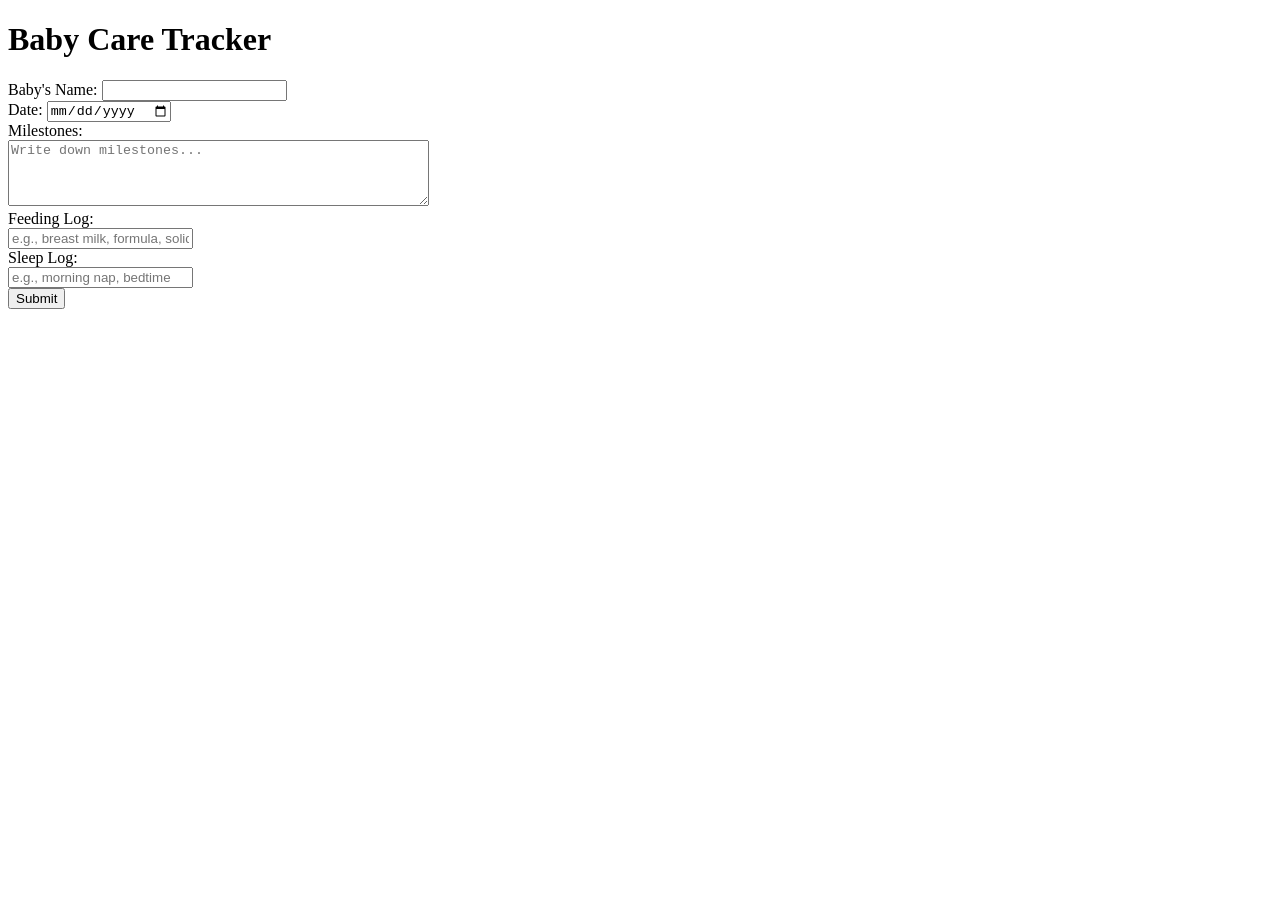
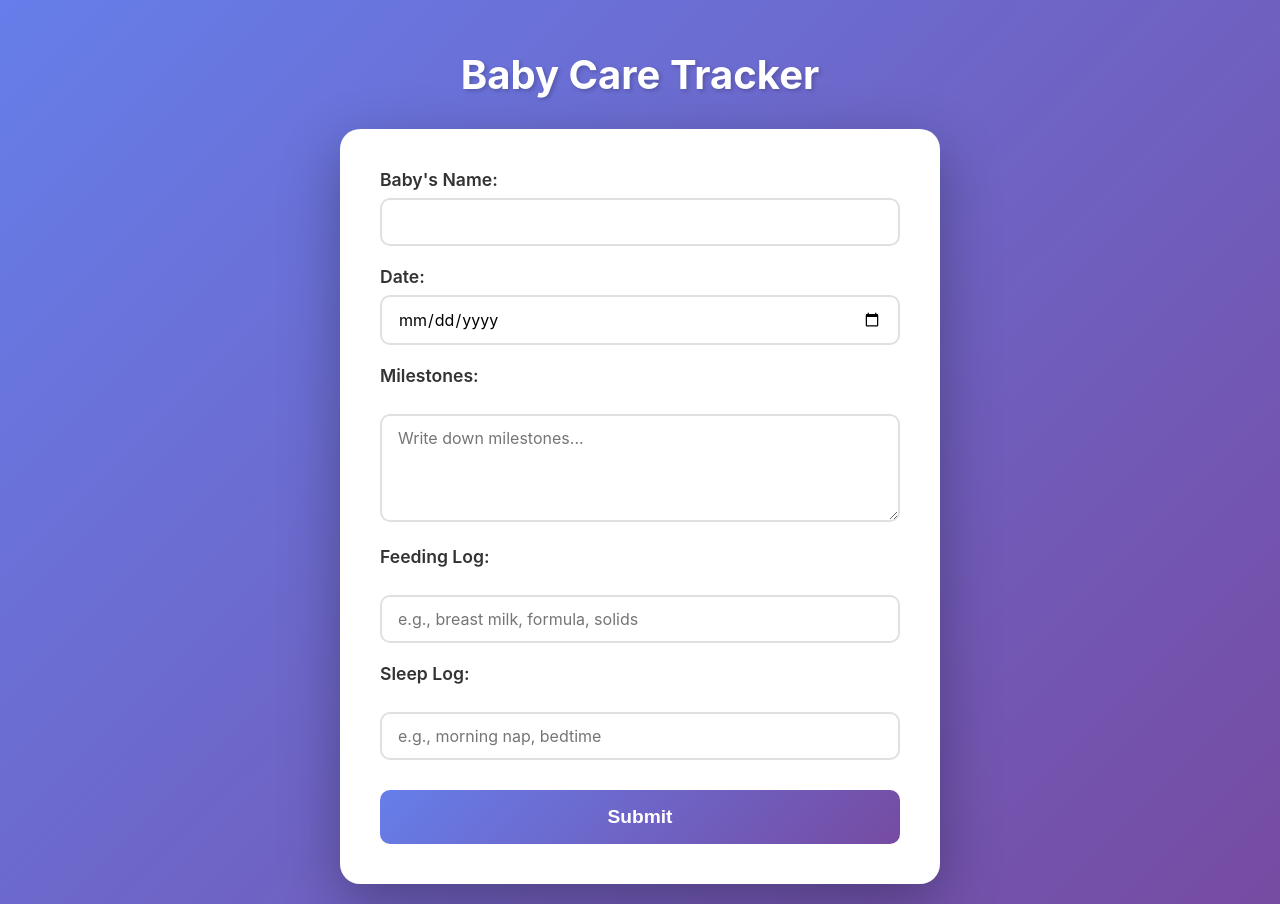
Before and after one commit to mnaturman/babycare, a plain HTML site: page Baby Care Tracker.html in a window 1280 px wide. Before the commit the page ends 800 px from the top, so only its background shows below. Drawn offline with Linux system fonts and the light colour scheme.

Commit message:
Add styling to Baby Care Tracker
Added CSS styles for layout and design.

```diff
--- a/Baby Care Tracker.html
+++ b/Baby Care Tracker.html
@@ -4,6 +4,106 @@
     <meta charset="UTF-8">
     <meta name="viewport" content="width=device-width, initial-scale=1.0">
     <title>Baby Care Tracker</title>
+        <style>
+        * {
+            margin: 0;
+            padding: 0;
+            box-sizing: border-box;
+        }
+
+        body {
+            font-family: -apple-system, BlinkMacSystemFont, 'Segoe UI', Roboto, 'Helvetica Neue', Arial, sans-serif;
+            background: linear-gradient(135deg, #667eea 0%, #764ba2 100%);
+            min-height: 100vh;
+            padding: 20px;
+            display: flex;
+            flex-direction: column;
+            align-items: center;
+        }
+
+        h1 {
+            color: white;
+            text-align: center;
+            margin: 30px 0;
+            font-size: 2.5em;
+            text-shadow: 2px 2px 4px rgba(0,0,0,0.2);
+        }
+
+        form {
+            background: white;
+            padding: 40px;
+            border-radius: 20px;
+            box-shadow: 0 20px 60px rgba(0,0,0,0.3);
+            width: 100%;
+            max-width: 600px;
+        }
+
+        label {
+            display: block;
+            margin-bottom: 8px;
+            color: #333;
+            font-weight: 600;
+            font-size: 1.1em;
+        }
+
+        input[type="text"],
+        input[type="date"],
+        textarea {
+            width: 100%;
+            padding: 12px 16px;
+            margin-bottom: 20px;
+            border: 2px solid #e0e0e0;
+            border-radius: 10px;
+            font-size: 1em;
+            transition: border-color 0.3s ease;
+            font-family: inherit;
+        }
+
+        input[type="text"]:focus,
+        input[type="date"]:focus,
+        textarea:focus {
+            outline: none;
+            border-color: #667eea;
+        }
+
+        textarea {
+            resize: vertical;
+            min-height: 100px;
+        }
+
+        button {
+            width: 100%;
+            padding: 16px;
+            background: linear-gradient(135deg, #667eea 0%, #764ba2 100%);
+            color: white;
+            border: none;
+            border-radius: 10px;
+            font-size: 1.2em;
+            font-weight: 600;
+            cursor: pointer;
+            transition: transform 0.2s ease, box-shadow 0.2s ease;
+            margin-top: 10px;
+        }
+
+        button:hover {
+            transform: translateY(-2px);
+            box-shadow: 0 10px 25px rgba(102, 126, 234, 0.4);
+        }
+
+        button:active {
+            transform: translateY(0);
+        }
+
+        @media (max-width: 600px) {
+            form {
+                padding: 30px 20px;
+            }
+
+            h1 {
+                font-size: 2em;
+            }
+        }
+    </style>
 </head>
 <body>
     <h1>Baby Care Tracker</h1>
```
